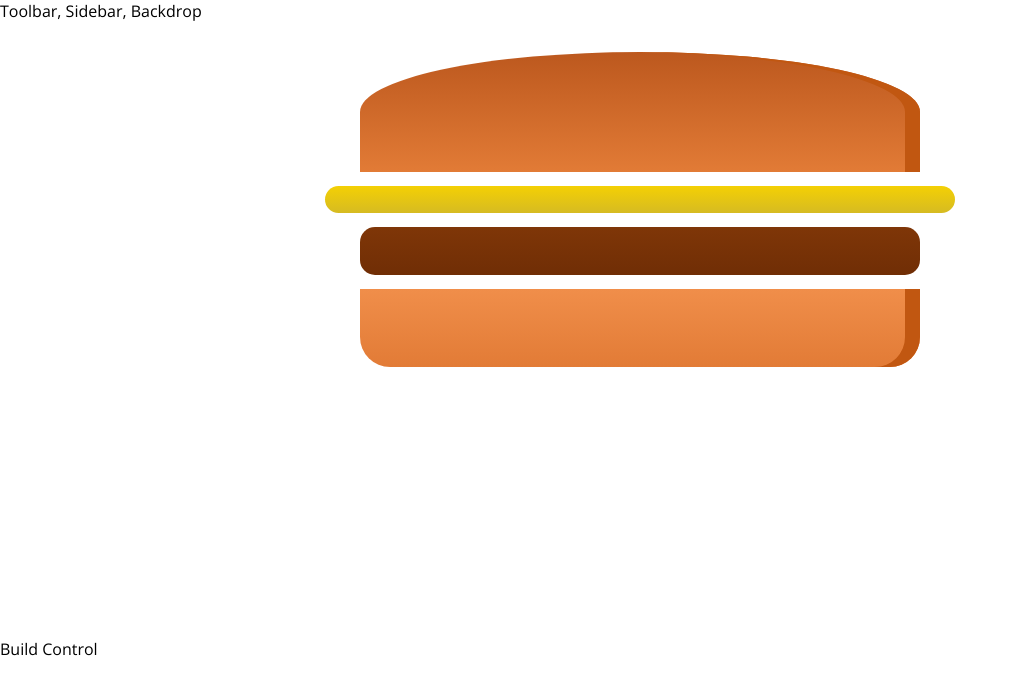
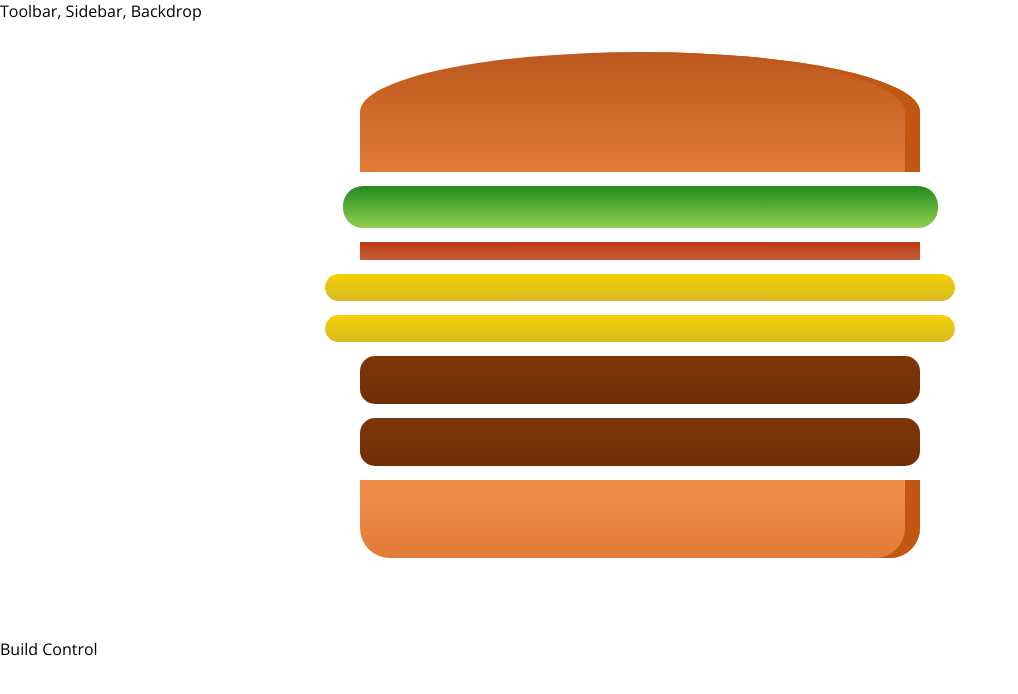
Before and after one commit to DevanshBajaj/BurgerApp, a React (Create React App) app: page / in a window 1280 px wide. Shown: the top 694 px of the page, without its empty margins (0-1018 px from the left). Built offline with nearby package versions, Linux system fonts and the light colour scheme.

Commit message:
burger ingredients dynamically

```diff
--- a/src/components/Burger/Burger.js
+++ b/src/components/Burger/Burger.js
@@ -3,11 +3,16 @@
 import classes from './Burger.module.css';
 import BurgerIngredient from './BurgerIngredient/BurgerIngredient';
 const burger = (props) => {
+    const transformIngredients = Object.keys(props.ingredients)
+        .map(igKey => {
+            return [...Array(props.ingredients[igKey])].map((_, i) => {
+                return<BurgerIngredient key={igKey + i} type={igKey} />;
+            });
+        });
     return (
         <div className={classes.Burger}>
             <BurgerIngredient type="bread-top" />
-            <BurgerIngredient type="cheese" />
-            <BurgerIngredient type="meat" />
+            {transformIngredients}
             <BurgerIngredient type="bread-bottom" />
         </div>
     );
--- a/src/containers/BurgerBuilder/BurgerBuilder.js
+++ b/src/containers/BurgerBuilder/BurgerBuilder.js
@@ -3,10 +3,23 @@
 import Burger from '../../components/Burger/Burger';
 
 class BurgerBuilder extends Component {
+//   constructor(props) {
+//      super (props);
+//    this.state = {}
+// }
+    state = {
+        ingredients: {
+            salad: 1,
+            bacon: 1,
+            cheese: 2,
+            meat: 2
+        }
+    }
+
     render () {
         return(
             <Auxilliary>
-                <Burger />
+                <Burger ingredients={this.state.ingredients} />
                 <div>Build Control</div>
             </Auxilliary>
         );
```
